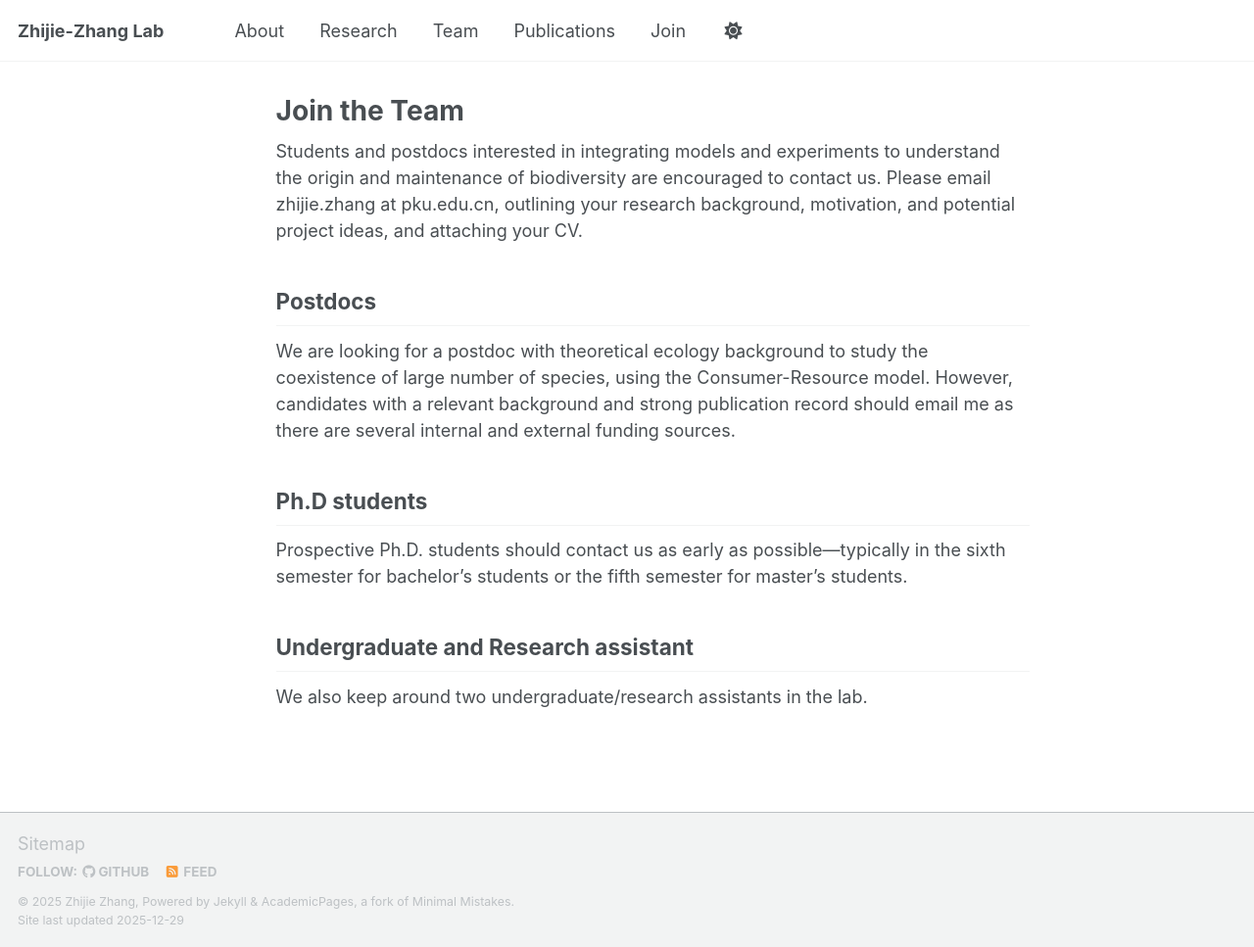
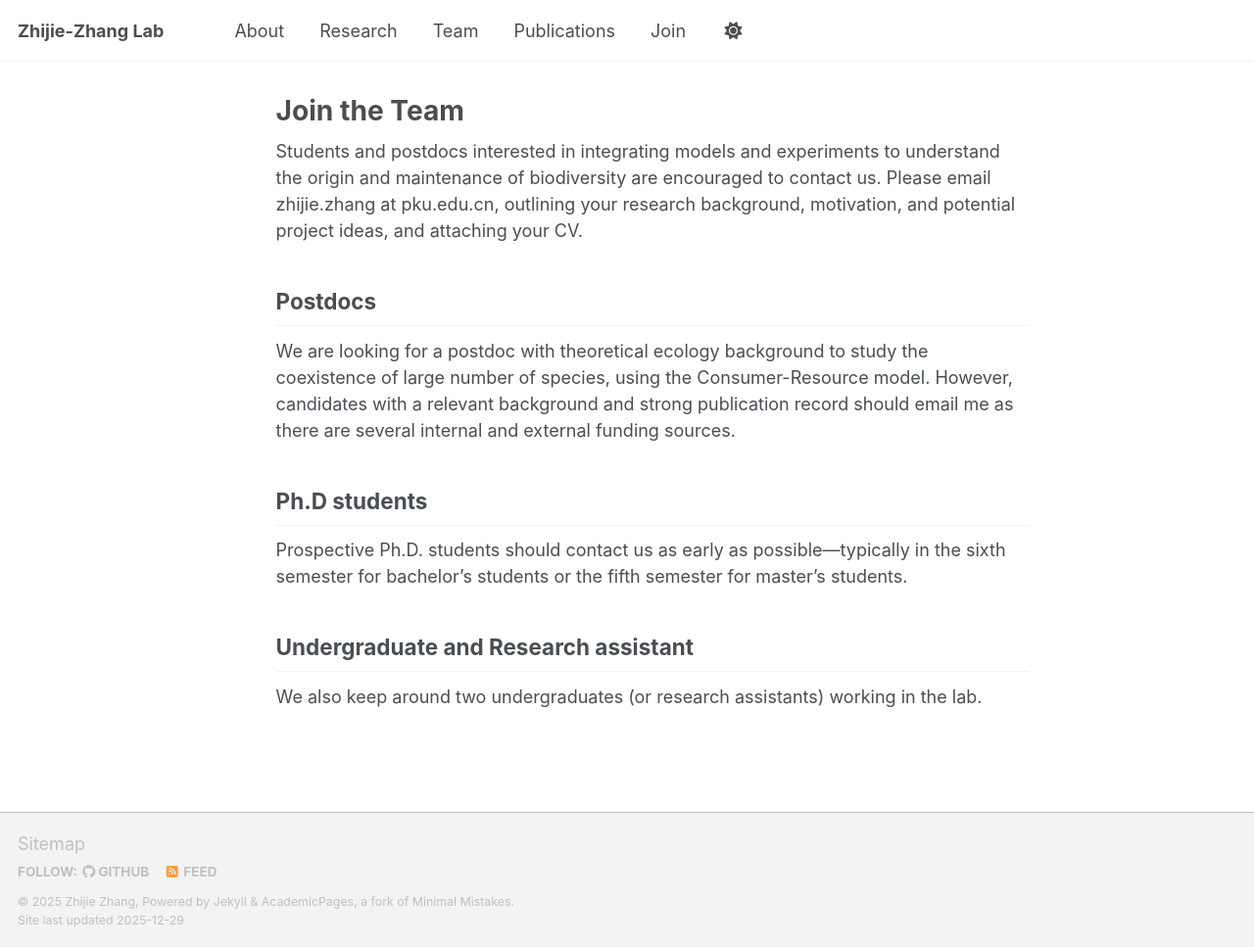
Before and after one commit to zhijiezhang-lab/zhijiezhang-lab.github.io, a Jekyll site: the page built from _pages/join.md, in a window 1280 px wide and 967 px high. Shown: the whole window at 98% size. Built offline with Jekyll 4.4.1, drawn with Linux system fonts in a browser that asks for light colours; a script bundle is joined from its source files by our own code; library files that are not in the unit come from our copies.

Commit message:
edit join

```diff
--- a/_pages/join.md
+++ b/_pages/join.md
@@ -13,4 +13,4 @@ We are looking for a postdoc with theoretical ecology background to study the co
 Prospective Ph.D. students should contact us as early as possible—typically in the sixth semester for bachelor's students or the fifth semester for master's students.
 
 ## Undergraduate and Research assistant
-We also keep around two undergraduate/research assistants in the lab.
+We also keep around two undergraduates (or research assistants) working in the lab.
```
